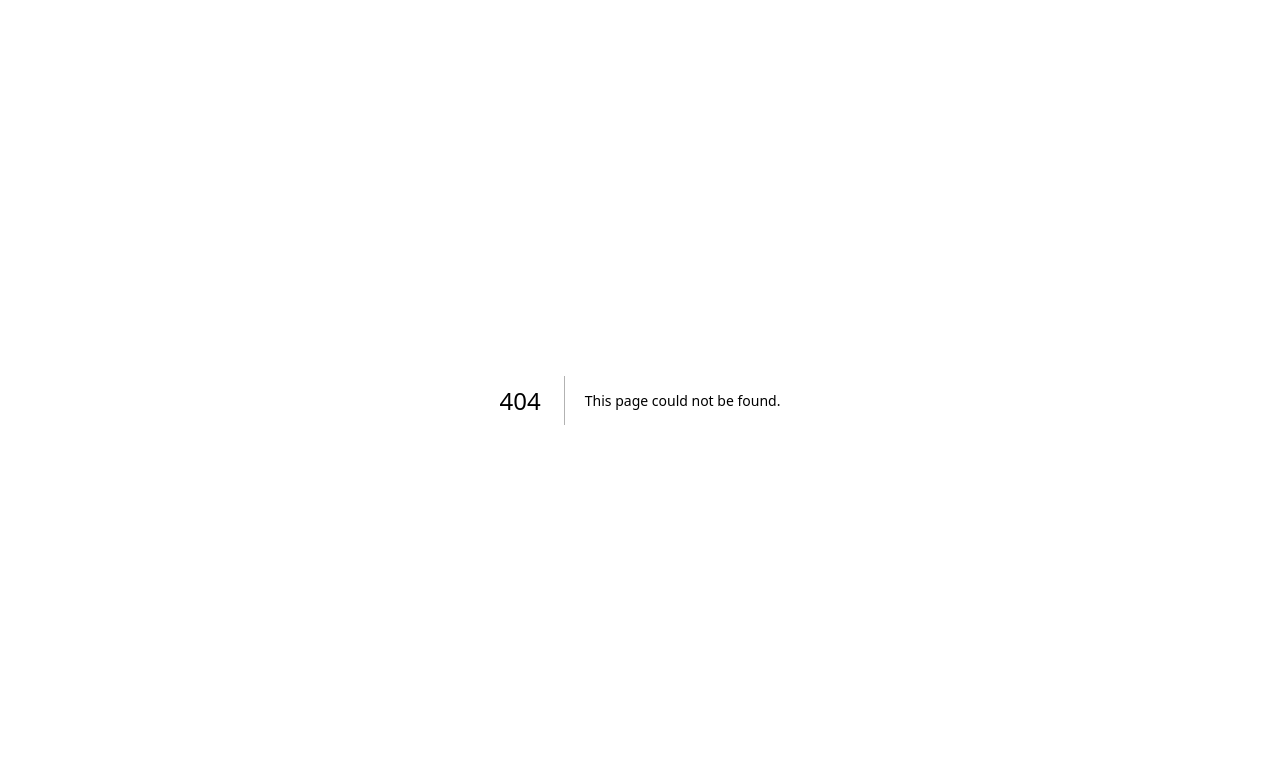
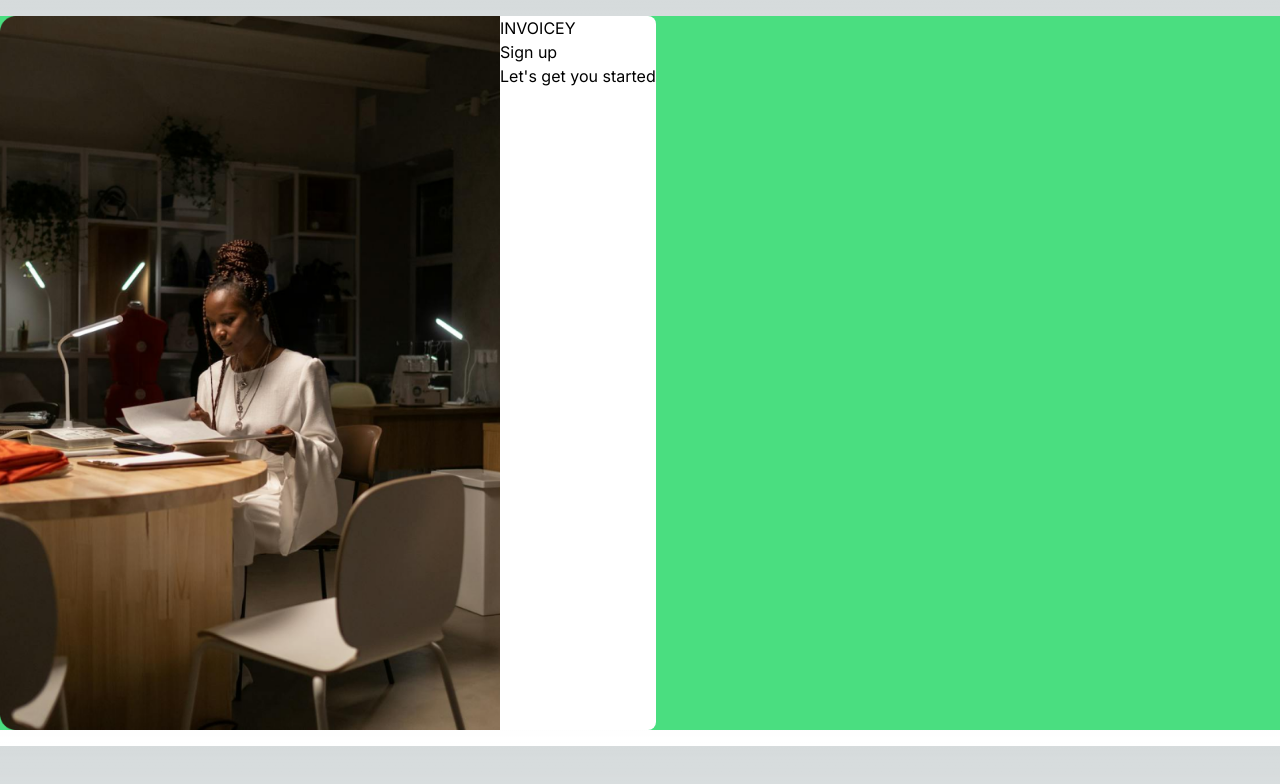
Before and after one commit to smeetinc/invoicey, a Next.js app in the folder client/: page /signup in a window 1280 px wide. Before the commit this address had no page. Shown: the top 784 px of the page. Built offline with nearby package versions, Linux system fonts and the light colour scheme.

Commit message:
Testing tailwind

```diff
--- /dev/null
+++ b/client/app/signup/page.js
@@ -0,0 +1,27 @@
+import Image from "next/image";
+import React from "react";
+import authImg from "../assets/authImg.png";
+
+function signup() {
+  return (
+    <div className="w-full bg-green-400">
+      <div className="flex mx-auto my-4">
+        <div className="">
+          <Image
+            src={authImg}
+            width={500}
+            height={500}
+            alt="Picture of the author"
+          />
+        </div>
+        <div className="bg-white rounded-r-lg">
+          <h3>INVOICEY</h3>
+          <h4>Sign up</h4>
+          <p>Let's get you started</p>
+        </div>
+      </div>
+    </div>
+  );
+}
+
+export default signup;
```
Also changed, not shown: client/app/assets/authImg.png (added).
